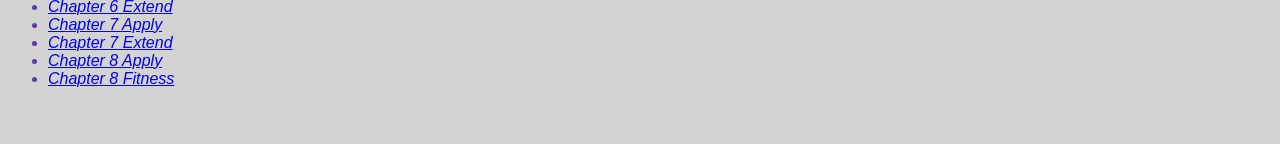
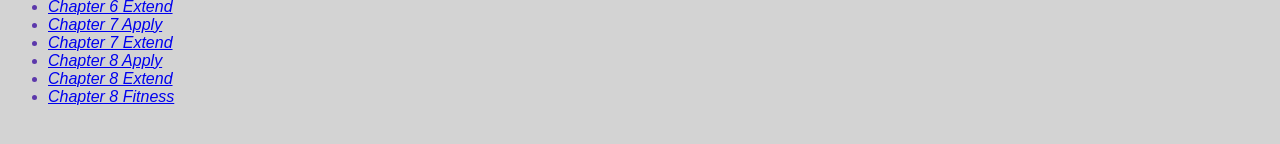
Before and after one commit to andrewpopovic8/andrewpopovic8.github.io, a plain HTML site: page projects.html in a window 1280 px wide. Shown: the part 288-432 px from the top of the page. Drawn offline with Linux system fonts and the light colour scheme.

Commit message:
Update projects.html

```diff
--- a/projects.html
+++ b/projects.html
@@ -31,6 +31,7 @@
 			<li><a href="chapter07/apply/index.html">Chapter 7 Apply</a></li>
 			<li><a href="chapter07/extend/extend07.html">Chapter 7 Extend</a></li>
 			<li><a href="chapter08/apply/index.html">Chapter 8 Apply</a></li>
+			<li><a href="chapter08/extend/extend08.html">Chapter 8 Extend</a></li>
 			<li><a href="fitness/index.html">Chapter 8 Fitness</a></li>
 			</ul>
 		</main>
```
